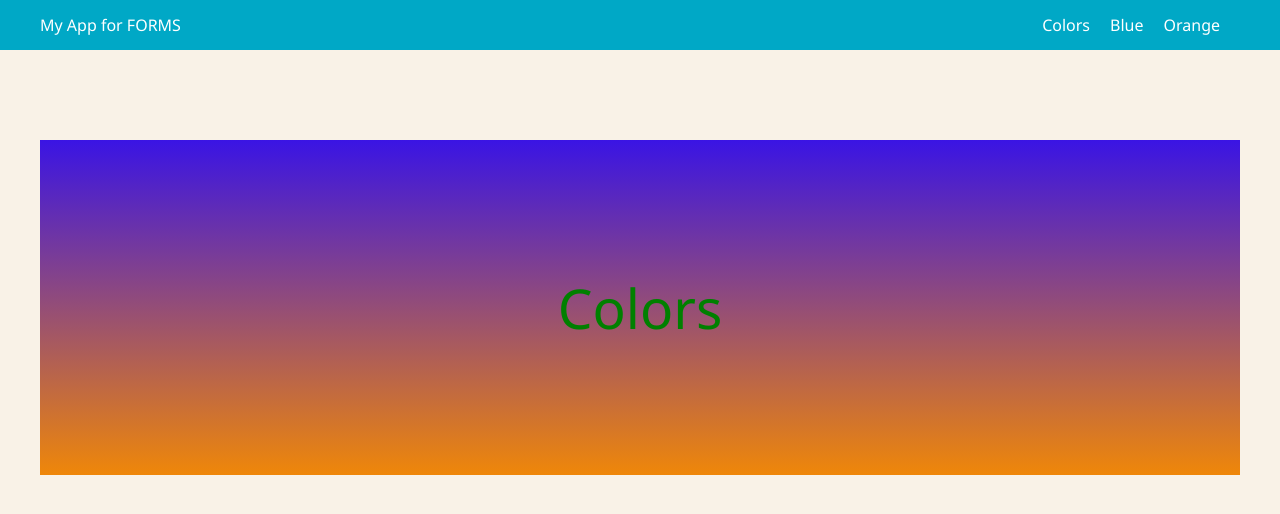
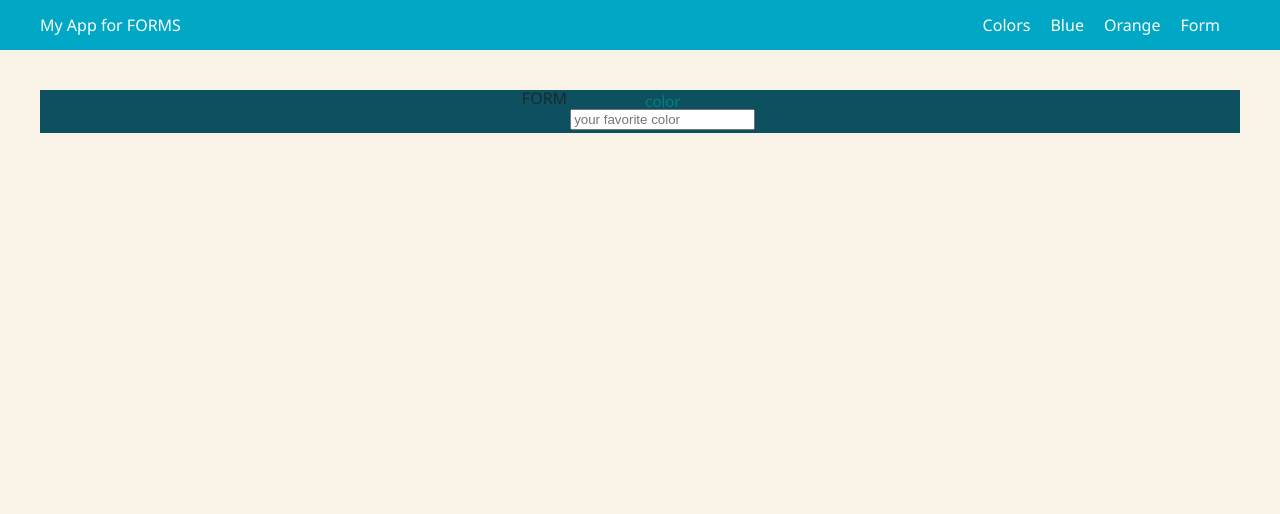
Before and after one commit to amanda-hecht89/custom-form-components, a React app: page /form in a window 1280 px wide. Before the commit this address led to /. Shown: the top 514 px of the page. Built offline with nearby package versions, Linux system fonts and the light colour scheme.

Commit message:
something on the screen

```diff
--- a/package.json
+++ b/package.json
@@ -14,6 +14,7 @@
   "author": "",
   "license": "ISC",
   "dependencies": {
+    "classnames": "^2.3.2",
     "react": "^18.2.0",
     "react-dom": "^18.2.0",
     "react-router-dom": "^6.4.1"
--- a/src/components/App.jsx
+++ b/src/components/App.jsx
@@ -11,6 +11,7 @@ import BlueGreen from './Blue/BlueGreen.jsx';
 import BabyBlue from './Blue/BabyBlue.jsx';
 import DarkBlue from './Blue/DarkBlue.jsx';
 import Layout from './Page/Layout.jsx';
+import Form from './Forms/Empty.jsx';
 
 export default function App() {
   return (
@@ -23,8 +24,9 @@ export default function App() {
             <Route path="baby blue" index element={<BabyBlue />} />
             <Route path="dark blue" element={<DarkBlue />} />
             <Route path="blue green" element={<BlueGreen />} />
+          </Route>
+          <Route path="form" element={<Form />} />
 
-          </Route>
         </Route>
 
 
--- /dev/null
+++ b/src/components/Forms/Empty.css
@@ -0,0 +1,10 @@
+.Forms {
+    background: rgb(13, 80, 95);
+    display: flex;
+    justify-content: center;
+}
+form {
+    display: flex;
+    flex-direction: column;
+    align-items: center;
+}
--- /dev/null
+++ b/src/components/Forms/Empty.jsx
@@ -0,0 +1,15 @@
+import styles from './Empty.css';
+import { InputControl } from './FormControl.jsx';
+
+export default function Form() {
+  return (
+    <div className={styles.Forms}>
+      <h1>FORM</h1>
+      <form>
+        <InputControl label="color" name="color"
+          placeholder="your favorite color"/>
+      </form>
+    </div>
+  );
+
+}
--- /dev/null
+++ b/src/components/Forms/FormControl.css
@@ -0,0 +1,13 @@
+.LabelText {
+    color: teal;
+    font-family: 'Gill Sans', 'Gill Sans MT', Calibri, 'Trebuchet MS', sans-serif;
+    font-size: medium;
+}
+
+.FormControl {
+    display: flex;
+    flex-direction: column;
+    align-items: center;
+    margin: 3px;
+    width: 100%;
+}
--- /dev/null
+++ b/src/components/Forms/FormControl.jsx
@@ -0,0 +1,21 @@
+/* eslint-disable react/prop-types */
+
+import classnames from 'classnames';
+import style from './FormControl.css';
+
+function FormControl({ label, children }) {
+  const className = classnames(style.FormControl, style.LabelText);
+  return (<label className={className}>
+    {label}
+    {children}
+  </label>);
+
+}
+
+export function InputControl({ label, ...rest }) {
+  return (
+    <FormControl label={label}>
+      <input {...rest} />
+    </FormControl>
+  );
+}
--- a/src/components/Page/Navigation.jsx
+++ b/src/components/Page/Navigation.jsx
@@ -7,6 +7,7 @@ export default function Navigation() {
       <NavLink to="">Colors</NavLink>
       <NavLink to="blue">Blue</NavLink>
       <NavLink to="orange">Orange</NavLink>
+      <NavLink to="form">Form</NavLink>
     </nav>
   );
 }
```
Also changed, not shown: 2 other files (tests, documents, lock files or other folders).
